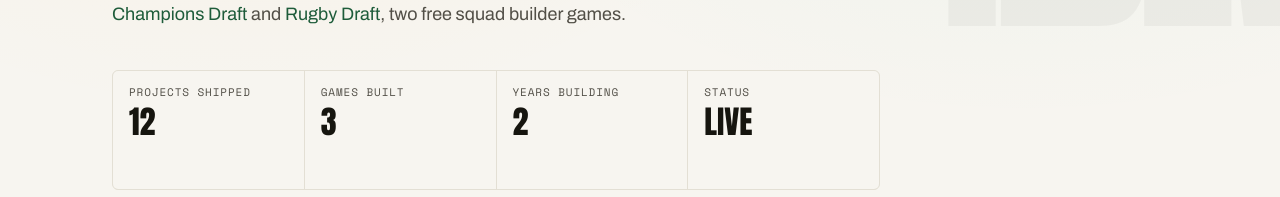
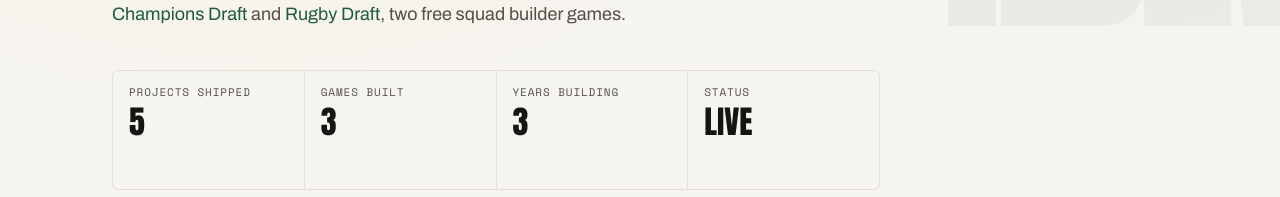
Before and after one commit to rdavidson5637/RDevStudio, a Next.js app: page / in a window 1280 px wide. Shown: the part 603-800 px from the top of the page. Built offline with nearby package versions, Linux system fonts and the light colour scheme.

Commit message:
feat: make Hero stats dynamic
- Calculate projects/games count from actual data arrays
- Calculate years building from start year constant
- Use semantic dl/dt/dd markup for stats grid
- Add aria-label for accessibility

Co-authored-by: rdavidson5637 <rdavidson5637@users.noreply.github.com>

```diff
--- a/components/home/Hero.tsx
+++ b/components/home/Hero.tsx
@@ -1,6 +1,21 @@
 import Link from "next/link";
 import { CHAMPIONS_DRAFT } from "@/lib/champions-draft-feature";
 import { RUGBY_DRAFT } from "@/lib/rugby-draft-feature";
+import { PROJECTS } from "@/lib/constants";
+import { GAMES_CATALOG } from "@/lib/games-catalog";
+
+const STUDIO_START_YEAR = 2024;
+
+function getYearsBuilding(): number {
+  return new Date().getFullYear() - STUDIO_START_YEAR + 1;
+}
+
+const HERO_STATS = [
+  { label: "PROJECTS SHIPPED", value: PROJECTS.length },
+  { label: "GAMES BUILT", value: GAMES_CATALOG.length },
+  { label: "YEARS BUILDING", value: getYearsBuilding() },
+  { label: "STATUS", value: "LIVE" },
+] as const;
 
 export function Hero() {
   return (
@@ -49,32 +64,19 @@ export function Hero() {
             , two free squad builder games.
           </p>
 
-          <div className="mb-10 grid min-h-[120px] grid-cols-2 gap-px overflow-hidden rounded-md border border-border bg-border md:grid-cols-4">
-            <div className="bg-base px-4 py-3">
-              <p className="shell-label text-secondary">PROJECTS SHIPPED</p>
-              <p className="mt-1 text-2xl font-display text-primary sm:text-3xl">
-                12
-              </p>
-            </div>
-            <div className="bg-base px-4 py-3">
-              <p className="shell-label text-secondary">GAMES BUILT</p>
-              <p className="mt-1 text-2xl font-display text-primary sm:text-3xl">
-                3
-              </p>
-            </div>
-            <div className="bg-base px-4 py-3">
-              <p className="shell-label text-secondary">YEARS BUILDING</p>
-              <p className="mt-1 text-2xl font-display text-primary sm:text-3xl">
-                2
-              </p>
-            </div>
-            <div className="bg-base px-4 py-3">
-              <p className="shell-label text-secondary">STATUS</p>
-              <p className="mt-1 text-2xl font-display text-primary sm:text-3xl">
-                LIVE
-              </p>
-            </div>
-          </div>
+          <dl
+            className="mb-10 grid min-h-[120px] grid-cols-2 gap-px overflow-hidden rounded-md border border-border bg-border md:grid-cols-4"
+            aria-label="Studio statistics"
+          >
+            {HERO_STATS.map((stat) => (
+              <div key={stat.label} className="bg-base px-4 py-3">
+                <dt className="shell-label text-secondary">{stat.label}</dt>
+                <dd className="mt-1 text-2xl font-display text-primary sm:text-3xl">
+                  {stat.value}
+                </dd>
+              </div>
+            ))}
+          </dl>
 
           <div className="flex flex-wrap gap-4">
             <Link
```
